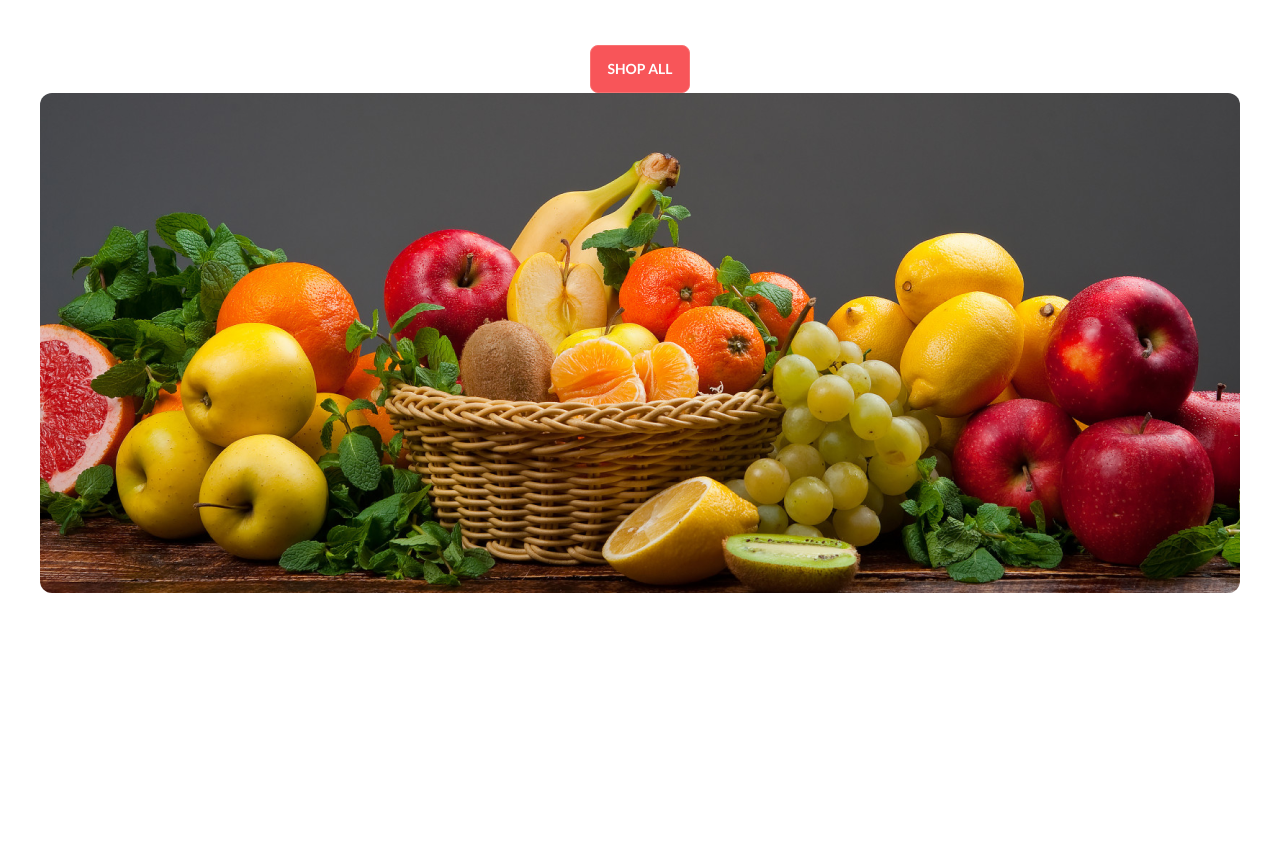
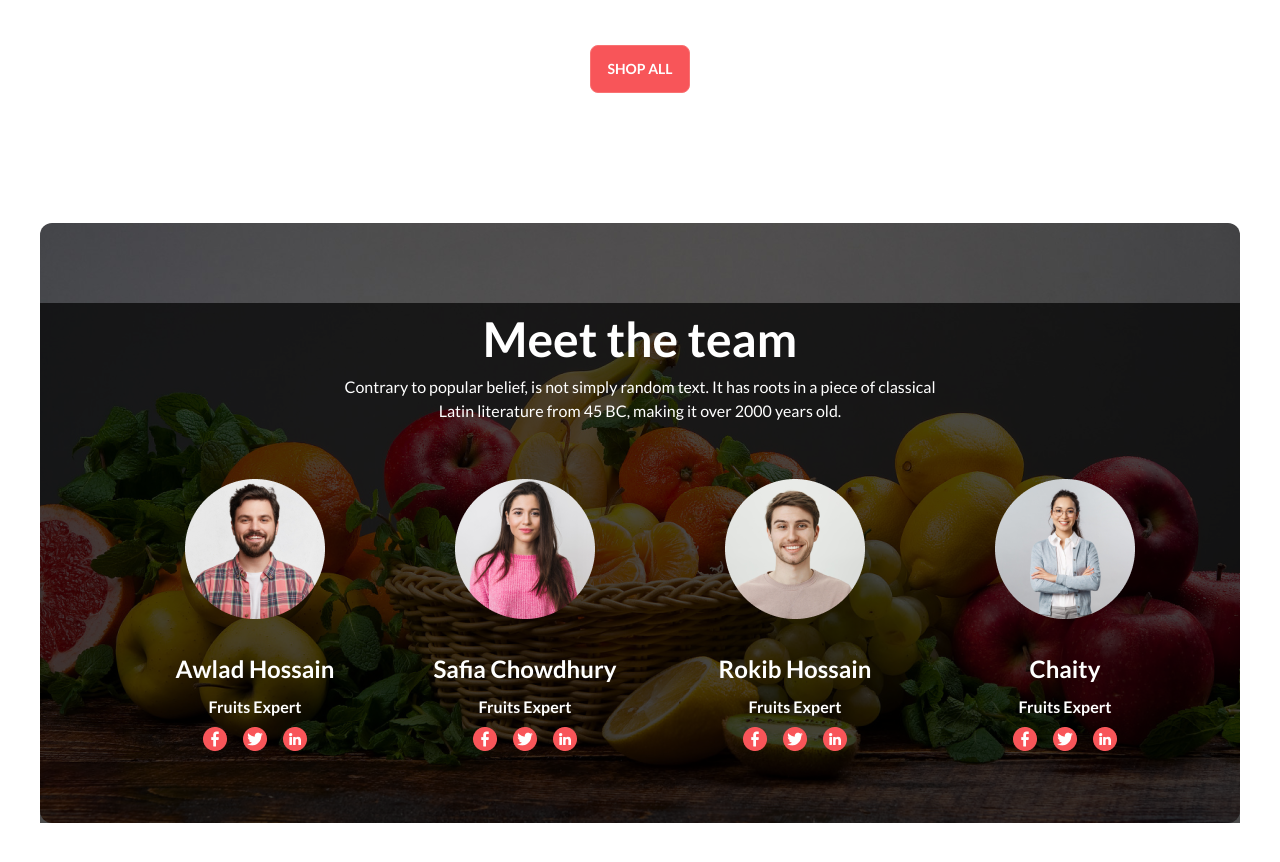
Before and after one commit to MarufHasanShihab/Fruit-Brust, a plain HTML site: page index.html in a window 1280 px wide. Shown: the part 1472-2334 px from the top of the page. Before the commit the page ends 2165 px from the top, so only its background shows below. Drawn offline with nearby package versions, Linux system fonts and the light colour scheme.

Commit message:
added the meet the team section

```diff
--- a/index.html
+++ b/index.html
@@ -13,6 +13,7 @@
   <link rel="preconnect" href="https://fonts.gstatic.com" crossorigin>
   <link href="https://fonts.googleapis.com/css2?family=Lato:wght@300;400;700&display=swap" rel="stylesheet">
   <!-- Box Icon Link -->
+  <link rel="stylesheet"href="https://unpkg.com/boxicons@latest/css/boxicons.min.css">
 <style>
   *{
       font-family: 'Lato', sans-serif;
@@ -21,7 +22,7 @@
 </head>
 <body>
   <!-- Header Section Start -->
-   <header class="container mx-auto px-10 ">
+   <header class="container mx-auto ">
     <nav class=" mt-3">
       <div class="navbar lg:bg-[#F85559] px-10 rounded-[60px] h-[90px]">
         <div class="navbar-start">
@@ -54,9 +55,9 @@
 
         <!-- Hero Section Start   -->
        <div class="carousel w-full mt-3">
-         slider-1
+         <!-- slider-1  -->
         <div id="slide1" class="carousel-item relative w-full h-[500px]">
-          <div class="w-full h-[500px] rounded-[12px]" style="background-image: url(images/banner1.png); background-position: center;">
+          <div class="w-full h-[500px] rounded-[12px] bg-cover bg-center bg-no-repeat" style="background-image: url(images/banner1.png);">
             <div class="flex justify-center mt-8">
             <div>
             <h1 class=" text-[60px] text-white text-center font-extrabold">Exotic tastes at your<br> doorstep</h1>
@@ -92,7 +93,7 @@
         </div>
         <!-- slider-3 -->
         <div id="slide3" class="carousel-item relative w-full">
-          <div class="w-full h-[500px] rounded-[12px]" style="background-image: url(images/banner3.png); background-position: center;">
+          <div class="w-full h-[500px] rounded-[12px] bg-cover bg-center bg-no-repeat" style="background-image: url(images/banner3.png);">
             <div class="flex justify-center mt-6">
             <div>
             <h1 class=" text-[60px] text-white text-center font-extrabold">Exotic tastes at your<br> doorstep</h1>
@@ -161,10 +162,10 @@
 
   <!-- Main Section Start -->
   <main class="container mx-auto px-10 py-[100px] ">
-    <div class="flex flex-col px-4 lg:flex-row justify-between">
-    <div>
+    <div class="flex flex-col px-2 lg:px-4 lg:flex-row justify-between">
+    <div class="text-center lg:text-left">
       <h2 class="text-[#121212] font-extrabold text-[48px]">Deal of the day</h2>
-      <p class="w-[400px] lg:w-[615px] text-[rgba(18, 18, 18, 0.60)] leading-8">Contrary to popular belief, is not simply random text. It has roots in a piece of classical Latin literature from 45 BC, making it over 2000 years old.</p>
+      <p class="w-[300px] lg:w-[615px] text-[rgba(18, 18, 18, 0.60)] leading-8">Contrary to popular belief, is not simply random text. It has roots in a piece of classical Latin literature from 45 BC, making it over 2000 years old.</p>
     </div>
     <div class="pt-10">
       <div class="grid grid-flow-col gap-5 text-center auto-cols-max">
@@ -285,9 +286,96 @@
     </div>
   </section>
 
-  <section>
-    <div id="slide1" class="carousel-item relative w-full h-[500px]">
-      <div class="w-full h-[500px] rounded-[12px]" style="background-image: url(images/banner1.png); background-position: center;">
+  <section class="mt-[130px]">
+    <div id="slide3" class="carousel-item relative w-full">
+      <div class="lg:w-full w-[350px] lg:h-[600px] rounded-[12px] bg-cover bg-center bg-no-repeat " style="background-image: url(images/banner1.png);">
+        <div class=" lg:h-[520px] bg-black/70">
+        <div class="flex justify-center lg:mt-20">
+          <div>
+          <h2 class="text-white text-[48px] font-extrabold text-center">Meet the team</h2>
+          <p class="w-[300px] lg:w-[615px] text-white font-medium text-center ">Contrary to popular belief, is not simply random text. It has roots in a piece of classical Latin literature from 45 BC, making it over 2000 years old.</p>
+        </div>
+        </div>
+
+        <div class="lg:pl-[80px] pr-10 py-14 grid grid-cols-1 lg:grid-cols-4">
+          <!-- Member-1 -->
+          <div>
+            <div class="card">
+              <figure><img src="images/member1.png"></figure>
+              <div class="card-body">
+                <h2 class="text-[24px] text-white font-bold  text-center">Awlad Hossain</h2>
+                <p class="text-white text-[16px] font-bold text-center">Fruits Expert</p>
+
+                <div class="card-actions justify-center">
+                  <div class="flex gap-4">
+                    <img src="images/facebook 1.png">
+                    <img src="images/twitter (1) 1.png">
+                    <img src="images/linkedin 1.png">
+                  </div>
+                </div>
+              </div>
+            </div>
+          </div>
+          <!-- Member-2 -->
+          <div>
+            <div class="card">
+              <figure><img src="images/member2.png"></figure>
+              <div class="card-body">
+                <h2 class="text-[24px] text-white font-bold  text-center">Safia Chowdhury</h2>
+                <p class="text-white text-[16px] font-bold text-center">Fruits Expert</p>
+
+                <div class="card-actions justify-center">
+                  <div class="flex gap-4">
+                    <img src="images/facebook 1.png">
+                    <img src="images/twitter (1) 1.png">
+                    <img src="images/linkedin 1.png">
+                  </div>
+                </div>
+              </div>
+            </div>
+          </div>
+
+          <!-- Member-3 -->
+          <div>
+            <div class="card">
+              <figure><img src="images/member3.png"></figure>
+              <div class="card-body">
+                <h2 class="text-[24px] text-white font-bold  text-center">Rokib Hossain</h2>
+                <p class="text-white text-[16px] font-bold text-center">Fruits Expert</p>
+
+                <div class="card-actions justify-center">
+                  <div class="flex gap-4">
+                    <img src="images/facebook 1.png">
+                    <img src="images/twitter (1) 1.png">
+                    <img src="images/linkedin 1.png">
+                  </div>
+                </div>
+              </div>
+            </div>
+          </div>
+
+          <!-- Member-4 -->
+          <div>
+            <div class="card">
+              <figure><img src="images/member4.png"></figure>
+              <div class="card-body">
+                <h2 class="text-[24px] text-white font-bold  text-center">Chaity</h2>
+                <p class="text-white text-[16px] font-bold text-center">Fruits Expert</p>
+
+                <div class="card-actions justify-center">
+                  <div class="flex gap-4">
+                    <img src="images/facebook 1.png">
+                    <img src="images/twitter (1) 1.png">
+                    <img src="images/linkedin 1.png">
+                  </div>
+                </div>
+              </div>
+            </div>
+          </div>
+        </div>
+      </div>
+    </div>
+    </div>
   </section>
   </main>
 </body>
```
Also changed, not shown: images/facebook 1.png (added), images/linkedin 1.png (added), images/twitter (1) 1.png (added).
